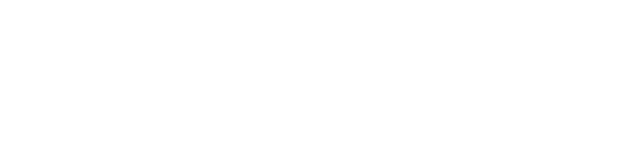
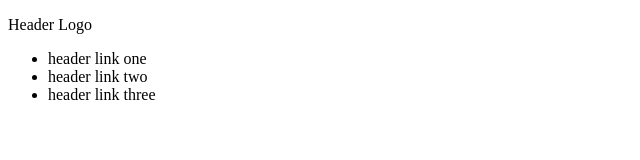
Before and after one commit to yabetso10/Odin-Landing-Page, a plain HTML site: page index.html in a window 1280 px wide. Shown: the whole page, without its empty margins (0-640 px from the left). Drawn offline with Linux system fonts and the light colour scheme.

Commit message:
added header

```diff
--- a/index.html
+++ b/index.html
@@ -7,6 +7,19 @@
     <link rel="stylesheet" href="style.css">
 </head>
 <body>
-
+    <header>
+        <div class="header-logo">
+            <p>Header Logo</p>
+        </div>
+        <div class="header-links">
+            <nav>
+                <ul>
+                    <li>header link one</li>
+                    <li>header link two</li>
+                    <li>header link three</li>
+                </ul>
+            </nav>
+        </div>
+    </header>
 </body>
 </html>
```
